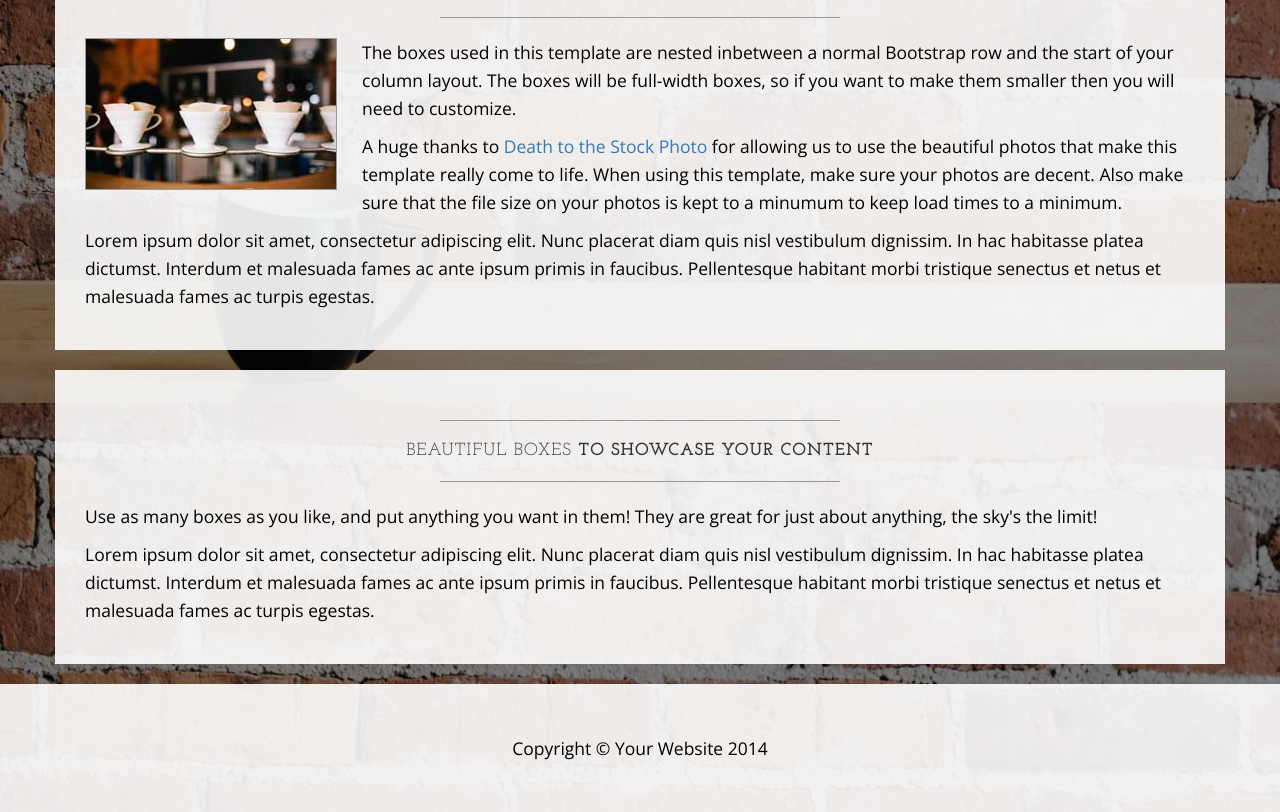
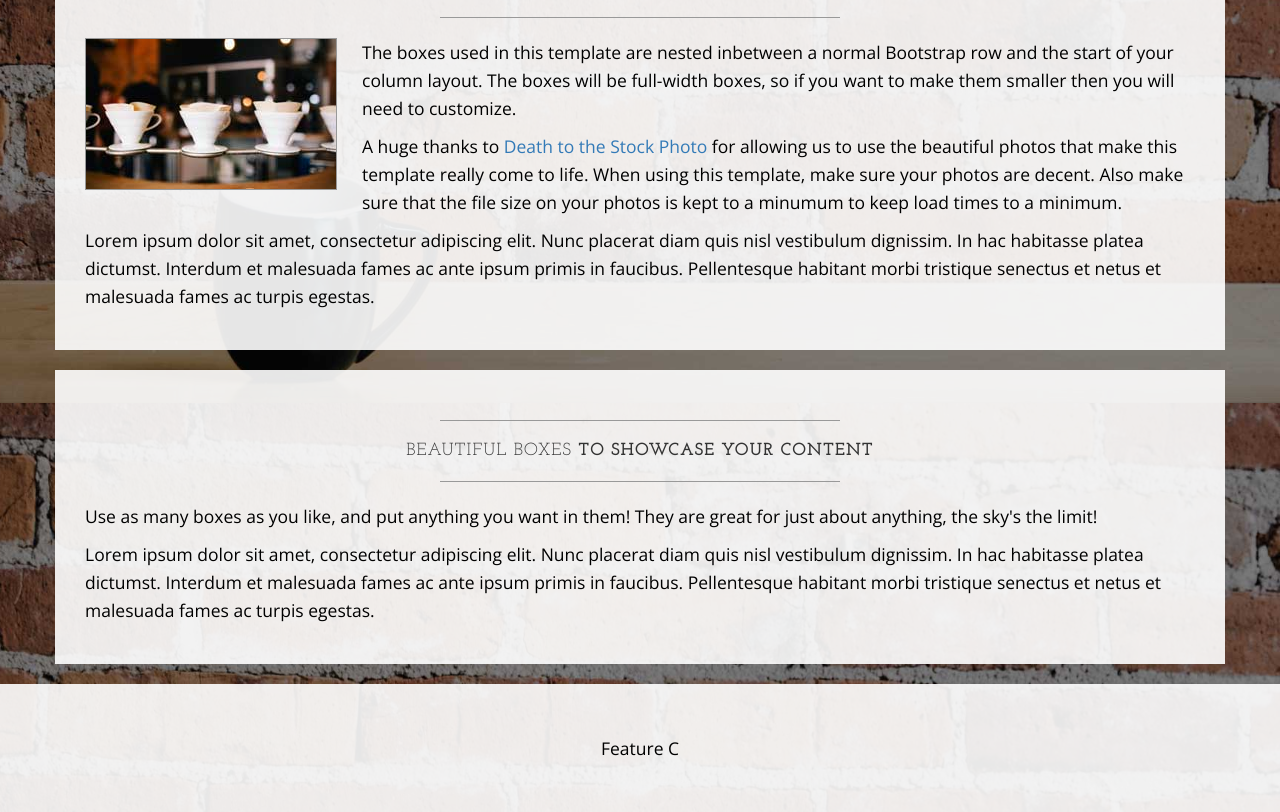
Before and after one commit to jwcmitchell/learning-git, a plain HTML site: page index.html in a window 1280 px wide. Shown: the part 1197-2009 px from the top of the page. Drawn offline with nearby package versions, Linux system fonts and the light colour scheme.

Commit message:
Changed text in footer in featureC branch

```diff
--- a/index.html
+++ b/index.html
@@ -157,7 +157,7 @@
         <div class="container">
             <div class="row">
                 <div class="col-lg-12 text-center">
-                    <p>Copyright &copy; Your Website 2014</p>
+                    <p>Feature C</p>
                 </div>
             </div>
         </div>
```
